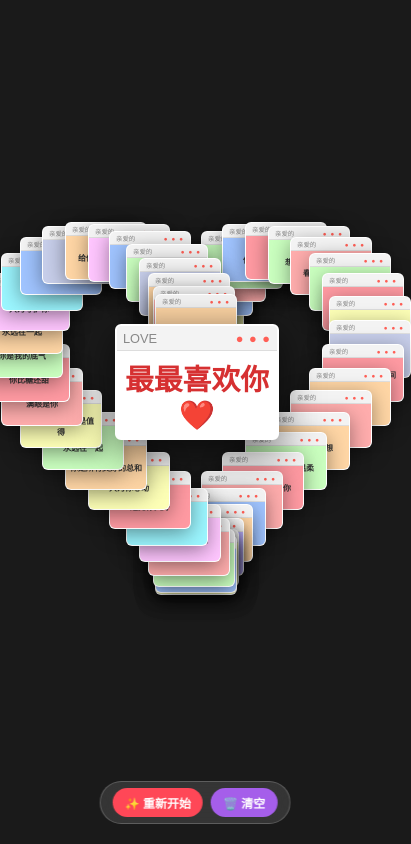
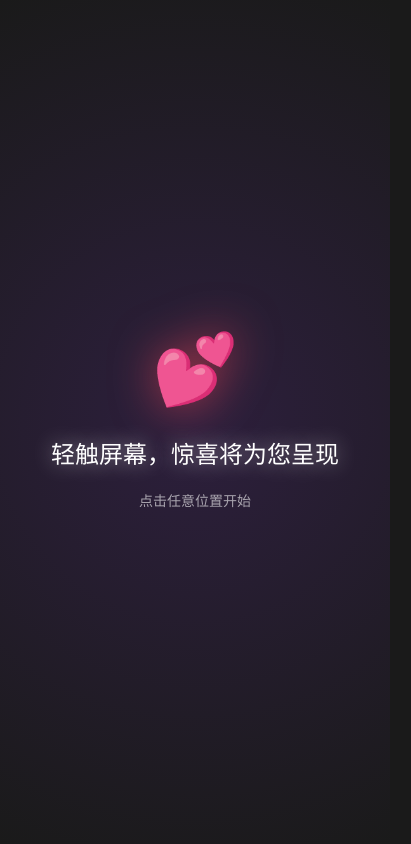
Before and after one commit to mJieg911/HeartBeat, a website: page index.html in a window 390 px wide. Shown: the whole page, 411 px wide, since content can reach past the window. Drawn offline with Linux system fonts and the light colour scheme.

Commit message:
加点背景音乐

```diff
--- a/index.html
+++ b/index.html
@@ -4,7 +4,7 @@
 <head>
     <meta charset="UTF-8">
     <meta name="viewport" content="width=device-width, initial-scale=1.0">
-    <title>最最喜欢你 - 震撼重叠铺满版</title>
+    <title>最最喜欢你</title>
     <style>
         :root {
             --bg-color: #1a1a1a;
@@ -157,12 +157,93 @@
                 font-size: 12px;
             }
         }
+
+        /* 开始提示界面 */
+        #startPrompt {
+            position: fixed;
+            top: 0;
+            left: 0;
+            width: 100%;
+            height: 100%;
+            display: flex;
+            flex-direction: column;
+            justify-content: center;
+            align-items: center;
+            z-index: 10000;
+            cursor: pointer;
+            background: radial-gradient(circle at center, #2d1f3d 0%, #1a1a1a 100%);
+        }
+
+        .prompt-heart {
+            font-size: 80px;
+            animation: heartbeat 1.5s ease-in-out infinite;
+            margin-bottom: 30px;
+            filter: drop-shadow(0 0 20px rgba(255, 71, 87, 0.6));
+        }
+
+        @keyframes heartbeat {
+            0%, 100% { transform: scale(1); }
+            50% { transform: scale(1.2); }
+        }
+
+        .prompt-text {
+            font-size: 32px;
+            color: #fff;
+            text-align: center;
+            animation: fadeInUp 1s ease-out;
+            text-shadow: 0 0 20px rgba(255, 255, 255, 0.5);
+            margin-bottom: 20px;
+        }
+
+        .prompt-hint {
+            font-size: 16px;
+            color: rgba(255, 255, 255, 0.6);
+            animation: pulse 2s ease-in-out infinite;
+        }
+
+        @keyframes fadeInUp {
+            from {
+                opacity: 0;
+                transform: translateY(30px);
+            }
+            to {
+                opacity: 1;
+                transform: translateY(0);
+            }
+        }
+
+        @keyframes pulse {
+            0%, 100% { opacity: 0.6; }
+            50% { opacity: 1; }
+        }
+
+        @media (max-width: 600px) {
+            .prompt-heart {
+                font-size: 60px;
+            }
+            .prompt-text {
+                font-size: 24px;
+            }
+            .prompt-hint {
+                font-size: 14px;
+            }
+        }
     </style>
 </head>
 
 <body>
 
+    <!-- 开始提示界面 -->
+    <div id="startPrompt">
+        <div class="prompt-heart">💕</div>
+        <div class="prompt-text">轻触屏幕，惊喜将为您呈现</div>
+        <div class="prompt-hint">点击任意位置开始</div>
+    </div>
+
     <canvas id="fireworks"></canvas>
+
+    <!-- 背景音乐 -->
+    <audio id="bgAudio" src="./audio.mp3"></audio>
 
     <div class="control-bar">
         <button class="btn btn-play" onclick="startSequence()">✨ 重新开始</button>
@@ -184,6 +265,9 @@
         let timers = [];
         let resizeTimer = null;
         let isAnimating = false;
+
+        // 获取音频元素
+        const bgAudio = document.getElementById('bgAudio');
 
         /**
          * 从URL路径参数获取最后一个弹窗的文本内容
@@ -409,6 +493,12 @@
             isAnimating = true;
             clearAll();
 
+            // 从头开始播放音频
+            if (bgAudio) {
+                bgAudio.currentTime = 0;
+                bgAudio.play().catch(err => console.log('音频播放失败:', err));
+            }
+
             const cfg = getConfigs();
             const centerX = cfg.sw / 2;
             const centerY = cfg.sh / 2 - (cfg.sh * 0.05);
@@ -424,12 +514,12 @@
                 let randomColor = colors[Math.floor(Math.random() * colors.length)];
                 let randomText = textList[Math.floor(Math.random() * textList.length)];
 
-                const speed = 4000 / cfg.count;
+                const speed = 8000 / cfg.count; // 原4000，延长至2倍
                 createWin(posX, posY, randomText, randomColor, i * speed);
             }
 
-            createWin(centerX, centerY, getFinalText() + "<br>❤️", "#fff", 4200, true);
-            addTimer(() => animateDisappear(), 5200);
+            createWin(centerX, centerY, getFinalText() + "<br>❤️", "#fff", 8400, true); // 原4200，延长至2倍
+            addTimer(() => animateDisappear(), 10400); // 原5200，延长至2倍
         }
 
         /**
@@ -503,8 +593,8 @@
             // 彻底打乱数组，让弹出位置看起来是乱序全屏乱射的
             positions.sort(() => Math.random() - 0.5);
 
-            // 设定总共用 4 秒时间弹完这些海量弹窗
-            const totalDuration = 4000;
+            // 设定总共用 8 秒时间弹完这些海量弹窗（原4秒，延长至2倍）
+            const totalDuration = 15000;
             const delayStep = totalDuration / positions.length;
 
             positions.forEach((pos, i) => {
@@ -525,7 +615,41 @@
             }, 300);
         });
 
-        window.onload = startSequence;
+        // 等待用户首次交互后启动
+        let hasStarted = false;
+        const startPrompt = document.getElementById('startPrompt');
+
+        function startOnFirstInteraction() {
+            if (hasStarted) return;
+            hasStarted = true;
+
+            // 隐藏提示界面
+            if (startPrompt) {
+                startPrompt.style.transition = 'opacity 0.5s ease-out';
+                startPrompt.style.opacity = '0';
+                setTimeout(() => {
+                    startPrompt.style.display = 'none';
+                }, 500);
+            }
+
+            // 启动动画和音频
+            startSequence();
+
+            // 移除所有监听器
+            document.removeEventListener('click', startOnFirstInteraction);
+            document.removeEventListener('touchstart', startOnFirstInteraction);
+            document.removeEventListener('keydown', startOnFirstInteraction);
+        }
+
+        // 监听用户的首次交互
+        document.addEventListener('click', startOnFirstInteraction);
+        document.addEventListener('touchstart', startOnFirstInteraction);
+        document.addEventListener('keydown', startOnFirstInteraction);
+
+        // 页面加载后等待用户交互
+        window.onload = () => {
+            console.log('页面已加载，点击任意位置开始心动之旅');
+        };
 
     </script>
 </body>
```
Also changed, not shown: 1 other file.
